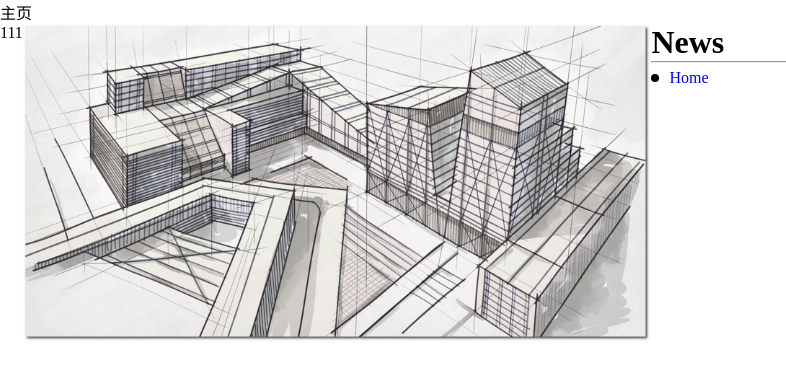
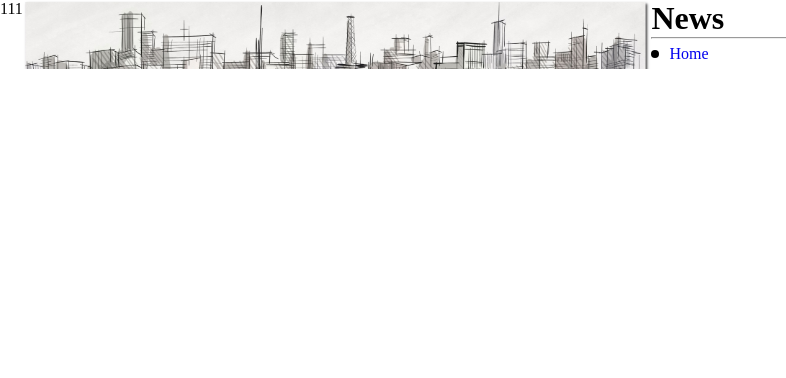
Before and after one commit to Smart-financial-class/HomePage, a Vue app in the folder HomePage-SourceCode/: page /#/ in a window 1280 px wide. Shown: the top 378 px of the page, without its empty margins (0-786 px from the left). Built offline with nearby package versions, Linux system fonts and the light colour scheme.

Commit message:
新增了滚动展示的动画

```diff
--- a/HomePage-SourceCode/src/components/HomePage.vue
+++ b/HomePage-SourceCode/src/components/HomePage.vue
@@ -1,6 +1,5 @@
 <template>
   <div class="body">
-    主页
     <NewsNav :titles="title"></NewsNav>
   </div>
 </template>
--- a/HomePage-SourceCode/src/components/ImgList.vue
+++ b/HomePage-SourceCode/src/components/ImgList.vue
@@ -1,11 +1,7 @@
 <template>
   <div id="ImageListRoot">
-    <div
-        id="img"
-        v-for="(img, index) of images"
-        :key="index"
-        :class="{active: index === active, inactive: index !== active}">
-      <img :src="img.src" :alt="img.alt">
+    <div id="img" v-for="(img, index) of images" :key="index">
+      <transition><img :src="img.src" :alt="img.alt" v-show="index === active"></transition>
     </div>
   </div>
 </template>
@@ -23,7 +19,7 @@ export default {
   mounted () {
     setInterval(() => {
       this.active = (this.active + 1) % this.images.length
-    }, 3000)
+    }, 5000)
   }
 }
 </script>
@@ -31,9 +27,9 @@ export default {
 <style scoped>
 div#ImageListRoot {
   width: 50%;
-  height: auto;
   position: relative;
   display: inline-block;
+  overflow: hidden;
 }
 
 img {
@@ -41,20 +37,27 @@ img {
   height: 100%;
 }
 
+.v-enter-active, .v-leave-active {
+  transition: 1s ease-in-out;
+}
+
+.v-enter {
+  transform: translateX(100%);
+  opacity: 0;
+}
+
+.v-enter-to, .v-leave {
+  transform: translateX(0);
+  opacity: 1;
+}
+
+.v-leave-to {
+  transform: translateX(-100%);
+  opacity: 0;
+}
+
 div#img {
-  transition: all ease-in-out 0.3s;
   position: absolute;
 }
 
-.active {
-  display: block;
-  top: 0;
-  left: 0;
-}
-
-.inactive {
-  display: none;
-  top: 0;
-  left: 100%;
-}
 </style>
```
